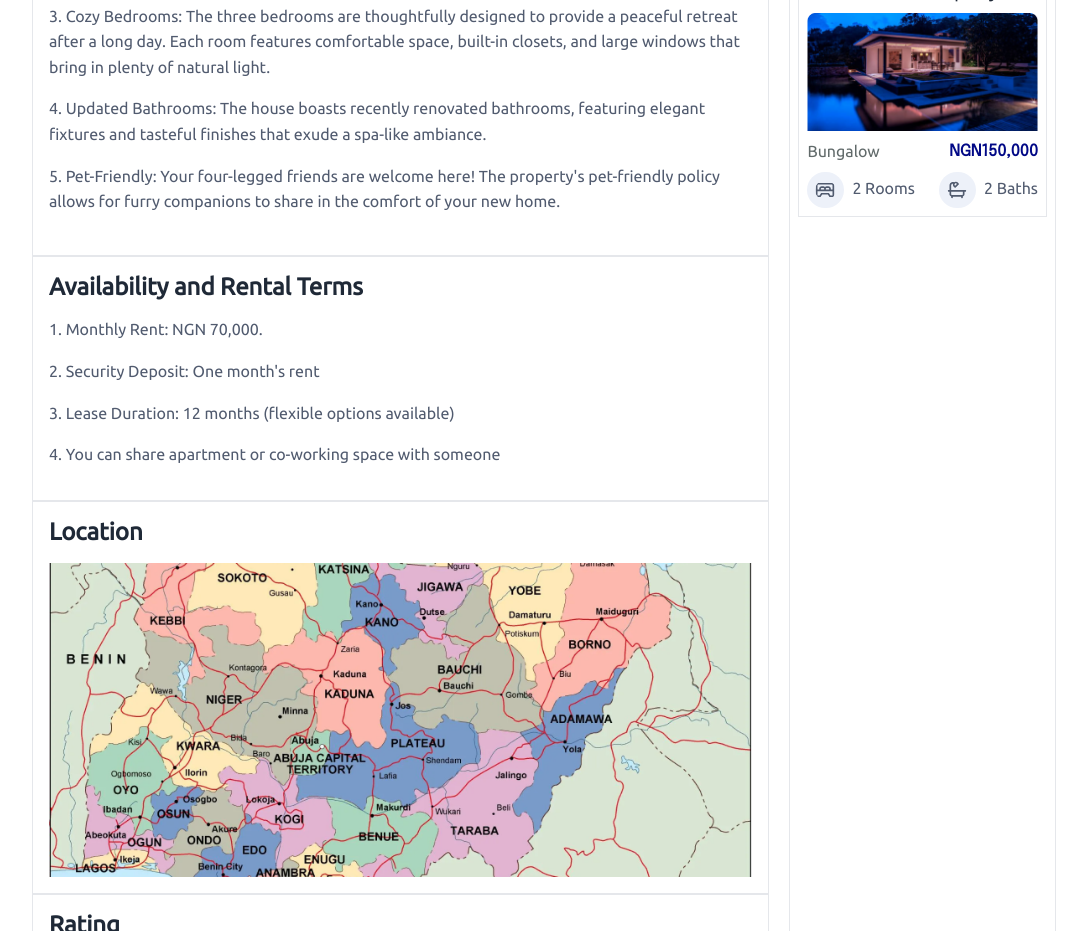
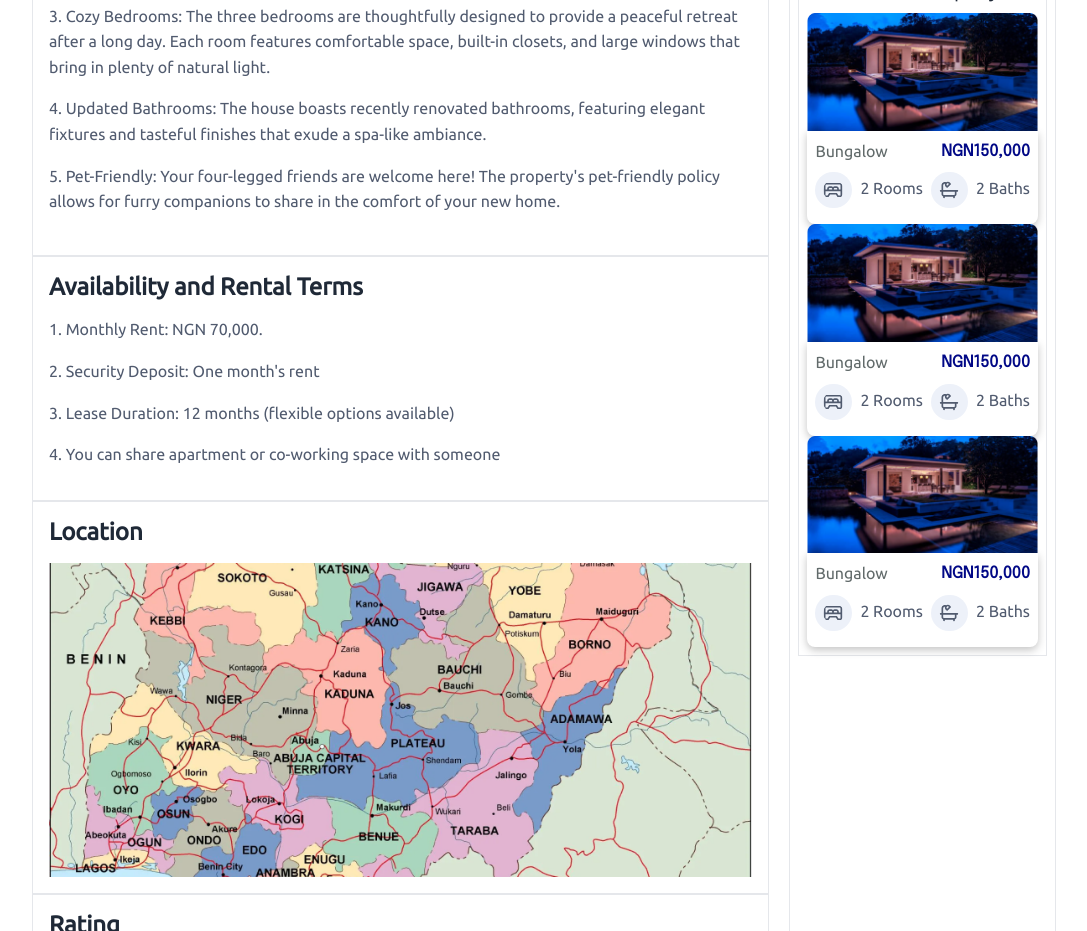
Before and after one commit to lazynerd-studios/Co-Habit-Landing, a React (Vite) app: page /details in a window 1280 px wide. Shown: the part 940-1871 px from the top of the page, without its empty margins (96-1183 px from the left). Built offline with nearby package versions, Linux system fonts and the light colour scheme.

Commit message:
Update Details.jsx

```diff
--- a/src/Components/Details/Details.jsx
+++ b/src/Components/Details/Details.jsx
@@ -385,9 +385,12 @@ const Details = () => {
                                 Featured Property
                             </p>
 
+                            {/* 01 */}
                             <span className="">
                                 <img src={Bungalow01small} className="" alt="Bungalow01" />
                             </span>
+
+                            <div className="shadow-[rgba(0,_0,_0,_0.24)_0px_3px_8px] rounded-lg rounded-t-none px-2 pb-4">
                                 <span className="flex gap justify-between py-2">
                                     <p className="text-[#616A6A] font-medium leading-[1.6rem]">
                                         Bungalow
@@ -413,6 +416,74 @@ const Details = () => {
                                         </p>
                                     </span>
                                 </span>
+                            </div>
+
+
+                            {/* 02 */}
+                            <span className="">
+                                <img src={Bungalow01small} className="" alt="Bungalow01" />
+                            </span>
+
+                            <div className="shadow-[rgba(0,_0,_0,_0.24)_0px_3px_8px] rounded-lg rounded-t-none px-2 pb-4">
+                                <span className="flex gap justify-between py-2">
+                                    <p className="text-[#616A6A] font-medium leading-[1.6rem]">
+                                        Bungalow
+                                    </p>
+                                    <p className="different-font font-bold text-[#010886] leading-[1.6rem]">
+                                        NGN150,000
+                                    </p>
+                                </span>
+                                <span className="flex justify-between">
+                                    <span className="flex gap-1">
+                                        <img src={BedIcon} className="p-2 bg-[#EDF1F9] mr-1 rounded-full" alt="bed-icon" />
+
+                                        <p className="py-1 text-[#515B6F] font-normal">
+                                            2 Rooms
+                                        </p>
+                                    </span>
+
+                                    <span className="flex gap-1">
+                                        <img src={BathIcon} className="p-2 bg-[#EDF1F9] mr-1 rounded-full" alt="bath-icon" />
+
+                                        <p className="py-1 text-[#515B6F] font-normal">
+                                            2 Baths
+                                        </p>
+                                    </span>
+                                </span>
+                            </div>
+
+                            {/* 03 */}
+                            <span className="">
+                                <img src={Bungalow01small} className="" alt="Bungalow01" />
+                            </span>
+
+                            <div className="shadow-[rgba(0,_0,_0,_0.24)_0px_3px_8px] rounded-lg rounded-t-none px-2 pb-4">
+                                <span className="flex gap justify-between py-2">
+                                    <p className="text-[#616A6A] font-medium leading-[1.6rem]">
+                                        Bungalow
+                                    </p>
+                                    <p className="different-font font-bold text-[#010886] leading-[1.6rem]">
+                                        NGN150,000
+                                    </p>
+                                </span>
+                                <span className="flex justify-between">
+                                    <span className="flex gap-1">
+                                        <img src={BedIcon} className="p-2 bg-[#EDF1F9] mr-1 rounded-full" alt="bed-icon" />
+
+                                        <p className="py-1 text-[#515B6F] font-normal">
+                                            2 Rooms
+                                        </p>
+                                    </span>
+
+                                    <span className="flex gap-1">
+                                        <img src={BathIcon} className="p-2 bg-[#EDF1F9] mr-1 rounded-full" alt="bath-icon" />
+
+                                        <p className="py-1 text-[#515B6F] font-normal">
+                                            2 Baths
+                                        </p>
+                                    </span>
+                                </span>
+                            </div>
 
                         </div>
 
```
Lines whose indentation alone changed are shown as unchanged.
